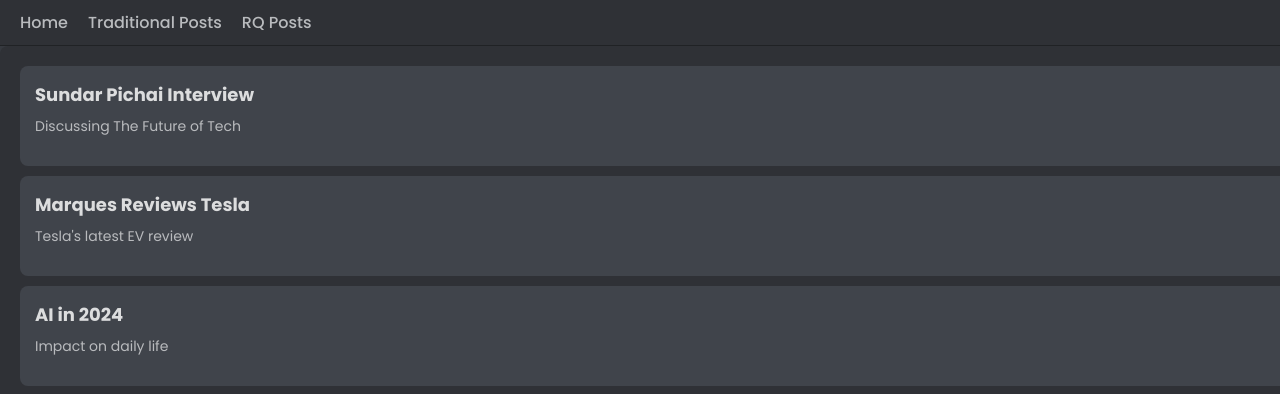
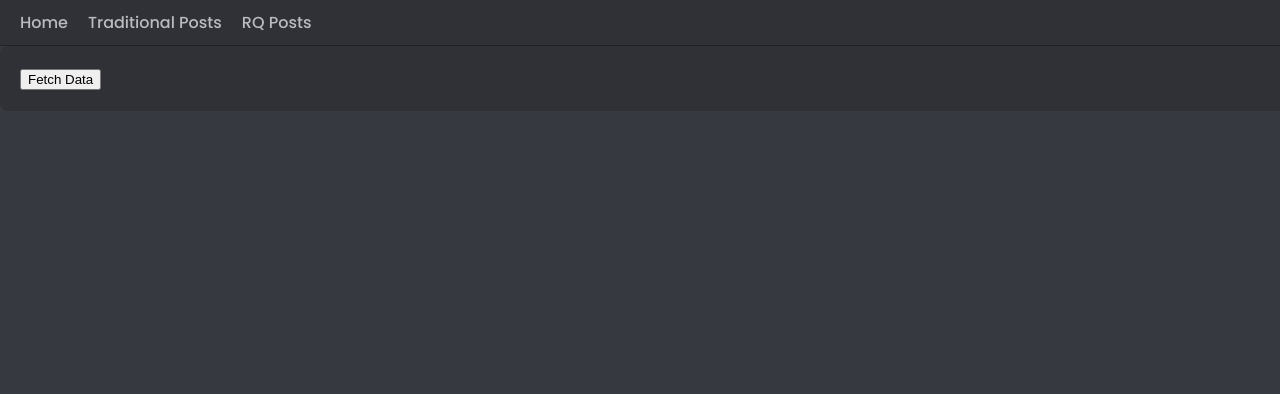
Before and after one commit to imkarthickperumal/react-query, a React (Vite) app: page /rq-posts in a window 1280 px wide. Shown: the top 394 px of the page. Built offline with nearby package versions, Linux system fonts and the light colour scheme; data requests are answered from the project's data file.

Commit message:
React Query | useQuery on Click

```diff
--- a/src/components/PostsRQ.jsx
+++ b/src/components/PostsRQ.jsx
@@ -3,14 +3,15 @@
 import axios from "axios";
 
 const PostsRQ = () => {
-  const { data, isLoading, isError, error, isFetching } = useQuery({
+  const { data, isLoading, isError, error, isFetching, refetch } = useQuery({
     queryKey: ["posts"],
     queryFn: () => {
       return axios.get("http://localhost:4000/posts");
     },
     // staleTime: 30000, // staleTime
-    refetchInterval: 1000,
-    refetchIntervalInBackground: true,
+    // refetchInterval: 1000,
+    // refetchIntervalInBackground: true, // these twp are fetching data every 1mil sec
+    enabled: false
   });
 
   console.log({ isLoading, isFetching });
@@ -25,6 +26,7 @@
 
   return (
     <div className="post-list">
+      <button onClick={refetch}>Fetch Data</button>
       {data?.data.map((post) => (
         <div className="post-item" key={post.id}>
           <h3 className="post-title">{post.title}</h3>
```
